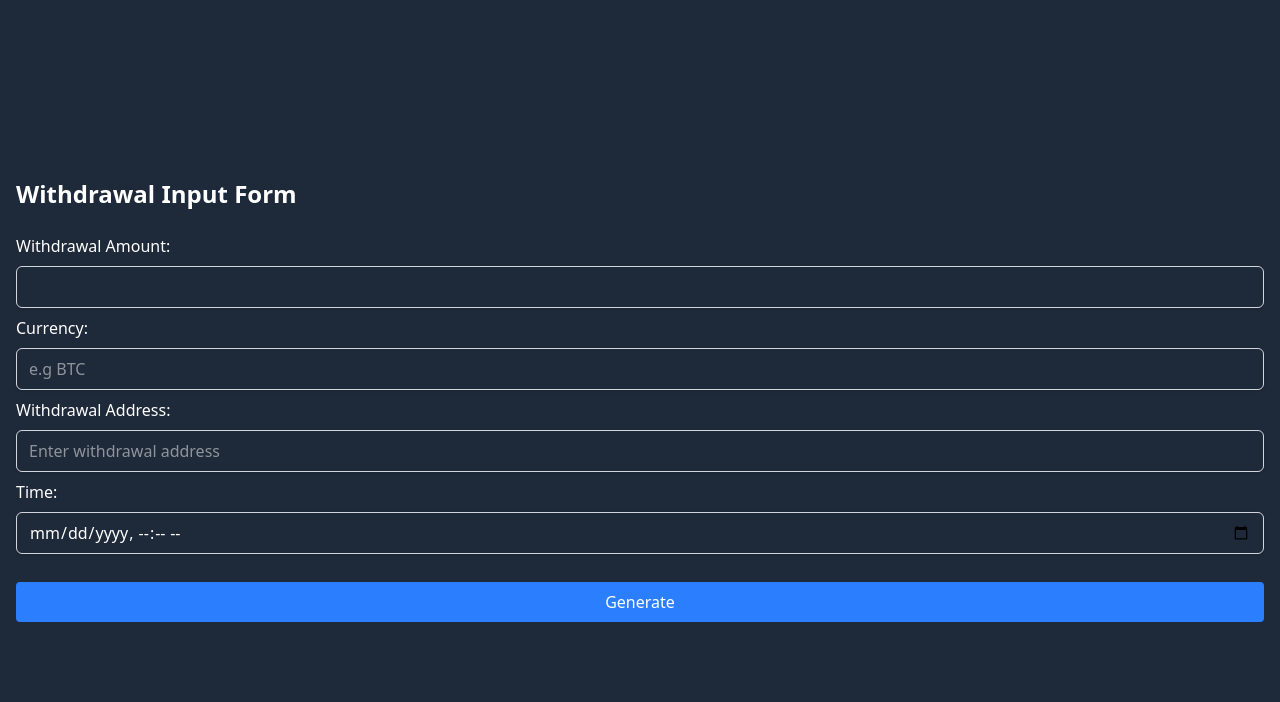
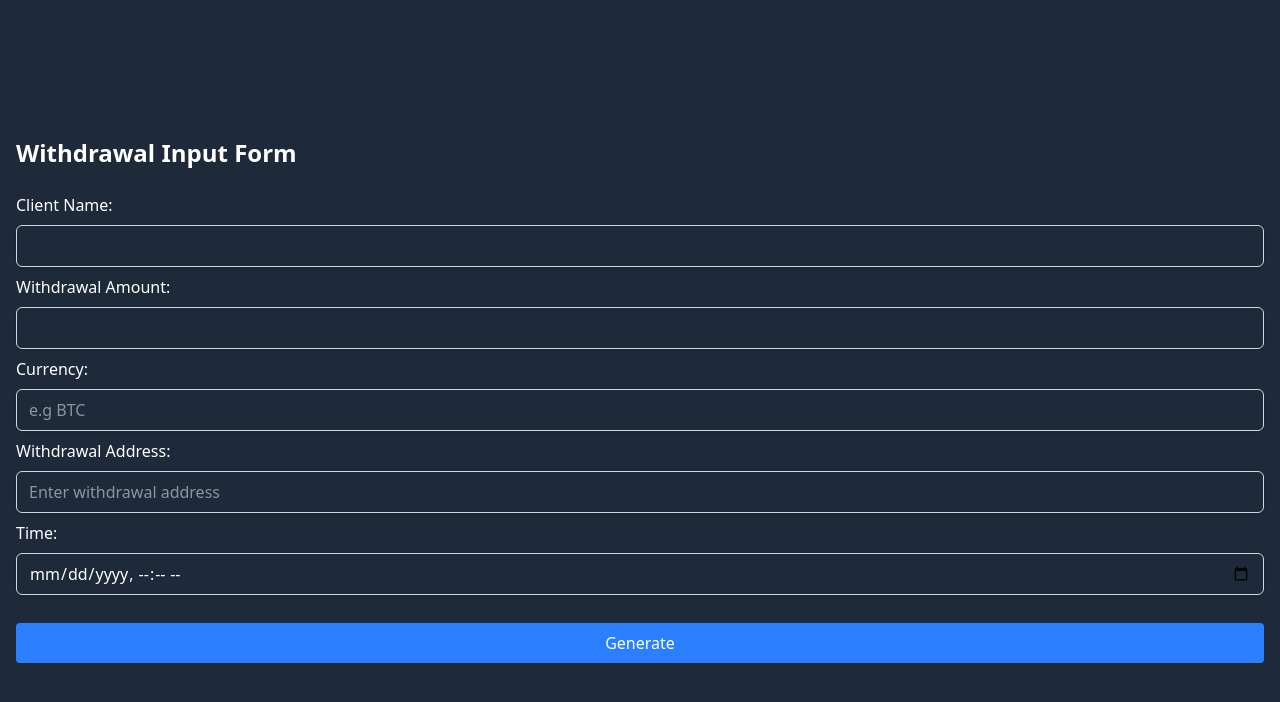
Before and after one commit to Excel62/cryptwire-mining, a React (Vite) app: page / in a window 1280 px wide. Shown: the top 702 px of the page. Built offline with nearby package versions, Linux system fonts and the light colour scheme.

Commit message:
Input field added

```diff
--- a/package.json
+++ b/package.json
@@ -5,6 +5,7 @@
   "type": "module",
   "scripts": {
     "dev": "vite",
+    "start": "react-scripts start",
     "build": "vite build",
     "lint": "eslint .",
     "preview": "vite preview"
@@ -14,6 +15,7 @@
     "react": "^19.1.0",
     "react-dom": "^19.1.0",
     "react-router-dom": "^7.6.2",
+    "serve": "^14.2.4",
     "tailwindcss": "^4.1.8"
   },
   "devDependencies": {
--- a/src/Pages/WithdrawalInput.jsx
+++ b/src/Pages/WithdrawalInput.jsx
@@ -12,11 +12,13 @@ const WithdrawalInput = () => {
   const [withdrawalCurrency, setWithdrawalCurrency] = useState('');
   const [withdrawalAddress, setWithdrawalAddress] = useState('');
   const [withdrawalTime, setWithdrawalTime] = useState('');
+  const [clientName, setClientName] = useState('');
   const handleGenerate = () => {
    try{
      console.log("Withdrawal details generated");
     navigate('/withdrawal-processing',{
       state:{
+        clientName,
         withdrawalAmount,
         withdrawalCurrency,
         withdrawalAddress,
@@ -30,6 +32,9 @@ const WithdrawalInput = () => {
   return (
     <div className="flex flex-col gap-2 w-full h-[100vh] align-center justify-center p-4 bg-gray-800 text-white">
       <h1 className="text-2xl font-bold mb-4">Withdrawal Input Form</h1>
+
+     <label htmlFor="clientName"> Client Name:</label>
+      <input onChange={(e) => setClientName(e.target.value)} className="input-field" type="text" id="clientName" name="clientName" />
 
       <label htmlFor="withdrawal">Withdrawal Amount:</label>
       <input onChange={(e) => setWithdrawalAmount(e.target.value)} className="input-field" type="number" id="withdrawal" name="withdrawal" />
--- a/src/Pages/WithdrawalProcessing.jsx
+++ b/src/Pages/WithdrawalProcessing.jsx
@@ -3,6 +3,7 @@ import { useLocation } from "react-router-dom";
 const WithdrawalProcessing = () => {
   const location = useLocation();
   const {
+    clientName,
     withdrawalAmount,
     withdrawalCurrency,
     withdrawalAddress,
@@ -31,7 +32,7 @@ const WithdrawalProcessing = () => {
       <div className="w-92  h-8 mb-[0.5px] bg-[#11301f] justify-center "></div>
 
       <div className="w-88  mb-2 bg-[#11301f]">
-        <h2 className="p-3">Dear Kumar</h2>
+        <h2 className="p-3">Dear {clientName},</h2>
         <h2 className="p-3">
           We have received your request to withdraw{" "}
           <span className="text-[#3e8a5f] font-bold">
```
Also changed, not shown: 1 other file (tests, documents, lock files or other folders).
